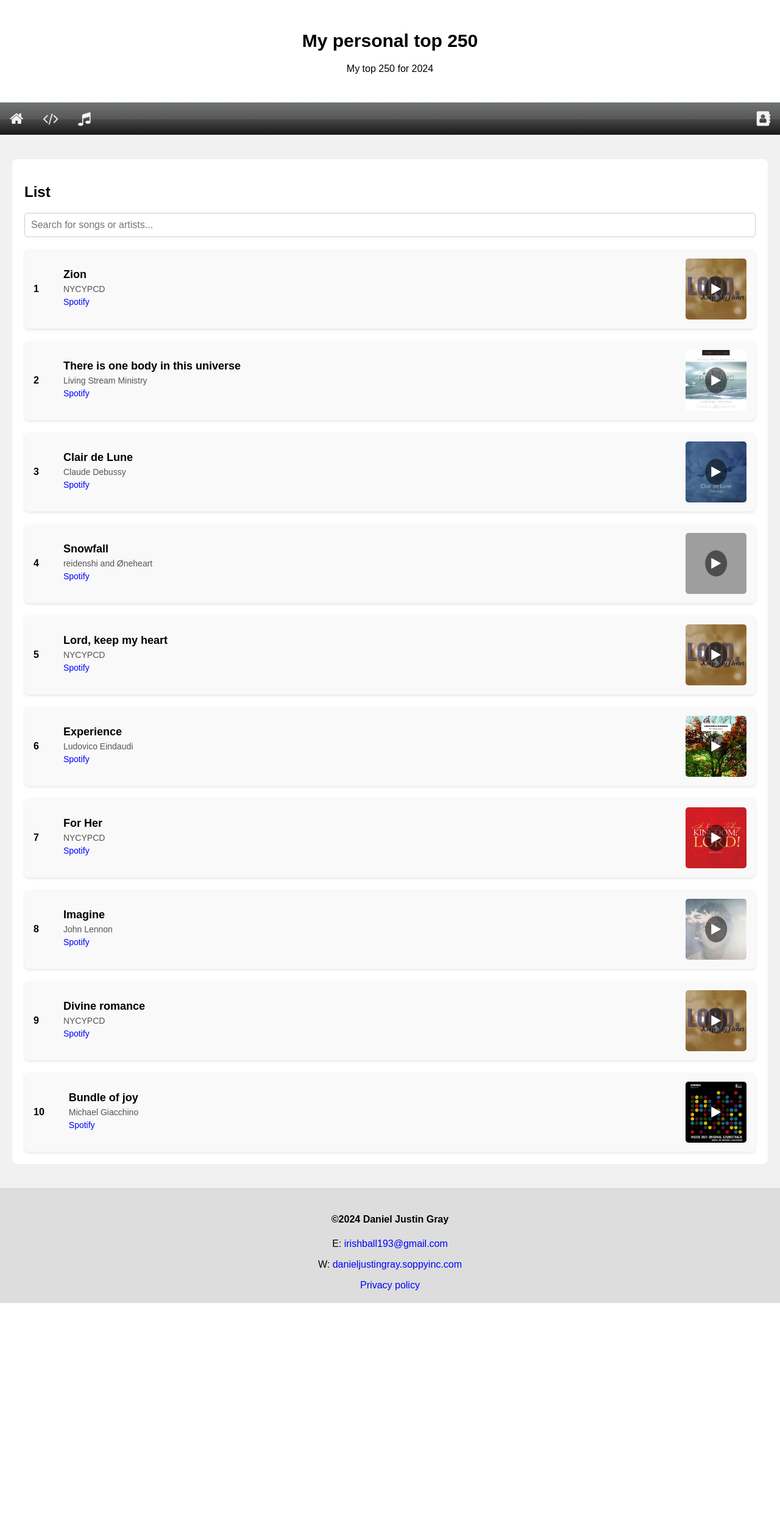
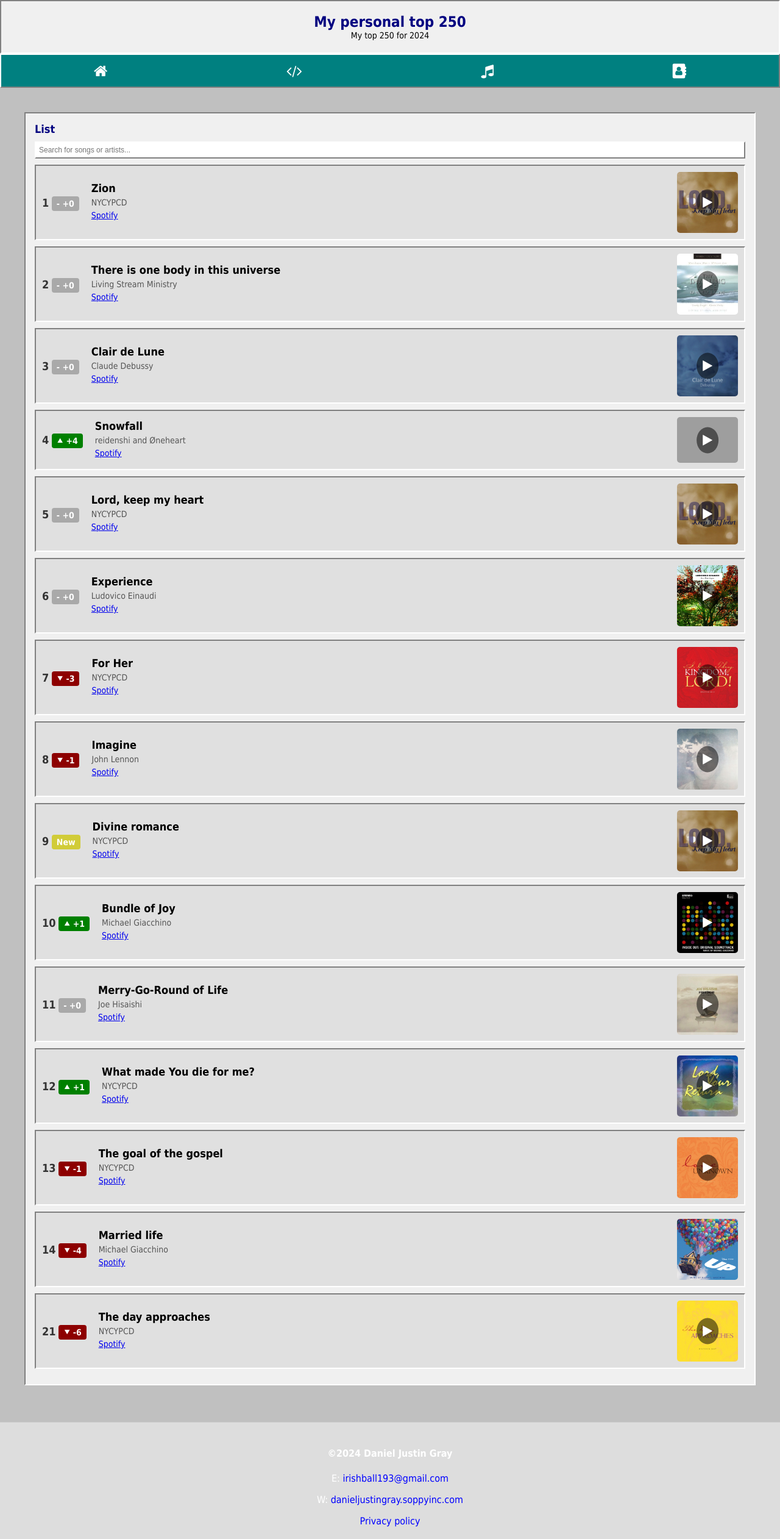
Before and after one commit to danieljustingray/danieljustingray, a PHP site: page /top250.html in a window 1280 px wide. Shown: the whole page at 61% size. Before the commit the page ends 2137 px from the top, so only its background shows below. Run offline with PHP 8.4, Linux system fonts and the light colour scheme; grey boxes are pictures that could not be loaded.

Commit message:
changed css + added songs

```diff
--- a/style.css
+++ b/style.css
@@ -1,135 +1,183 @@
-/* General Styles */
 * {
     box-sizing: border-box;
 }
-
 body {
-    font-family: Arial, sans-serif;
+    font-family: "Tahoma", "Verdana", sans-serif;
     padding: 0;
     margin: 0;
-    background: #f1f1f1;
+    background: #c0c0c0;
+    color: black;
+}
+header {
+    padding: 20px;
+    text-align: center;
+    background: #f0f0f0; /* Light gray */
+    border: 2px solid #808080;
+    border-bottom-color: white;
+    border-right-color: white;
+}
+header h1 {
+    font-size: 24px;
+    color: #000080; /* Classic blue */
+    margin: 0;
+}
+header p {
+    margin: 0;
+    font-size: 14px;
 }
 
-/* Header Styles */
-header {
-    padding: 30px;
+/* Navigation */
+nav {
+    display: flex;
+    justify-content: space-around;
+    background: #008080; /* Windows teal */
+    padding: 5px;
+    border: 2px solid #808080;
+    border-top-color: white;
+    border-left-color: white;
+}
+nav a {
+    font-family: "Tahoma", sans-serif;
+    font-size: 14px;
+    color: white;
+    text-decoration: none;
+    padding: 8px 16px;
+    border: 1px solid transparent;
+}
+nav a:hover {
+    background: #000080;
+    color: white;
+    border-color: #c0c0c0;
+}
+.card {
+    background: #f0f0f0;
+    padding: 15px;
+    margin: 20px;
+    border: 2px solid #808080;
+    border-bottom-color: white;
+    border-right-color: white;
+}
+h2 {
+    font-size: 18px;
+    color: #000080;
+    margin: 0 0 10px 0;
+}
+.search-container input {
+    width: 100%;
+    padding: 5px;
+    font-size: 12px;
+    border: 2px solid #808080;
+    border-top-color: white;
+    border-left-color: white;
+    background: #fff;
+}
+.song-list {
+    margin: 0;
+    padding: 0;
+    list-style: none;
+}
+.song-card {
+    display: flex;
+    align-items: center;
+    background: #e0e0e0;
+    padding: 10px;
+    margin: 10px 0;
+    border: 2px solid #808080;
+    border-bottom-color: white;
+    border-right-color: white;
+}
+.song-info h3 {
+    font-size: 14px;
+    margin: 0;
+    color: black;
+}
+.song-info p {
+    margin: 5px 0;
+    font-size: 12px;
+}
+footer {
     text-align: center;
-    background: white;
+    padding: 10px;
+    background: #008080;
+    color: white;
+    border-top: 2px solid #808080;
+    border-right-color: white;
+}
+footer a {
+    color: yellow;
+    text-decoration: underline;
 }
 
-header h1 {
-    font-size: 30px;
+
+@media screen and (max-width: 600px) {
+    nav {
+        flex-direction: column; /* Stack icons vertically */
+        align-items: center;
+    }
+    nav a {
+        width: 100%; /* Make the links take full width */
+        padding: 10px 0;
+    }
 }
 
-/* Navigation Bar */
-nav {
-    overflow: hidden;
-    background: linear-gradient(180deg, rgba(99, 102, 104, 0.9) 0%, rgba(69, 71, 71, 0.9) 50.52%, rgba(52, 52, 52, 0.9) 53.12%, rgba(0, 0, 0, 0.9) 100%);
-}
-
-nav a {
-    float: left;
-    display: block;
-    color: #f2f2f2;
-    text-align: center;
-    padding: 14px 16px;
-    text-decoration: none;
-}
-
-nav a:hover {
-    background: white;
-    color: black;
-    text-decoration: none;
-}
-
-/* Content Layout */
 .row {
     padding: 20px;
 }
-
-.card {
-    background-color: white;
-    padding: 20px;
-    margin-top: 20px;
-    border-radius: 8px;
+.song-number {
+    font-size: 18px;
+    font-weight: bold;
+    color: #333;
 }
-
-/* Search Bar */
-.search-container {
-    margin-bottom: 20px;
+.position-change {
+    font-size: 14px;
+    font-weight: bold;
+    padding: 4px 8px;
+    border-radius: 4px;
+    text-align: center;
+    margin-top: 5px;
 }
-
-#song-search {
-    width: 100%;
-    padding: 10px;
-    border: 1px solid #ccc;
-    border-radius: 5px;
-    font-size: 16px;
+.position-change.same {
+    color: white;
+    background-color: darkgrey;
 }
-
-/* Song List */
-.song-list {
-    display: flex;
-    flex-direction: column;
-    gap: 20px;
+.position-change.up {
+    color: white;
+    background-color: green;
 }
-
-.song-card {
-    display: flex;
-    align-items: center;
-    justify-content: space-between;
-    background: #f9f9f9;
-    padding: 15px;
-    border-radius: 8px;
-    box-shadow: 0px 2px 4px rgba(0, 0, 0, 0.1);
+.position-change.down {
+    color: white;
+    background-color: rgb(141, 0, 0);
 }
-
-.song-number {
-    font-weight: bold;
-    margin-right: 20px;
+.position-change.new {
+    color: white;
+    background-color: rgb(209, 204, 56);
 }
-
 .song-info {
     flex-grow: 1;
     margin-left: 20px;
+    min-width: 200px;
 }
-
 .song-info h3 {
     margin: 0;
     font-size: 18px;
 }
-
 .song-info p {
     margin: 5px 0;
     font-size: 14px;
     color: #555;
 }
-
-.song-info a {
-    color: blue;
-    text-decoration: none;
-    margin-right: 10px;
-}
-
-.song-info a:hover {
-    color: purple;
-    text-decoration: underline;
-}
-
-/* Album Container */
 .album-container {
     position: relative;
     display: inline-block;
+    flex: 0 0 100px;
+    max-width: 100px;
 }
-
 .album-cover {
     display: block;
-    width: 100px;
-    height: 100px;
+    width: 100%;
+    height: auto;
     border-radius: 5px;
 }
-
-/* Play Button */
 .play-audio {
     position: absolute;
     top: 50%;
@@ -143,12 +191,9 @@ nav a:hover {
     border-radius: 50%;
     cursor: pointer;
 }
-
 .play-audio:hover {
     background-color: rgba(0, 0, 0, 0.8);
 }
-
-/* Footer */
 footer {
     padding: 20px;
     text-align: center;
@@ -156,37 +201,42 @@ footer {
     margin-top: 20px;
     border-top: 1px solid #ccc;
 }
-
 footer a {
     color: blue;
     text-decoration: none;
 }
-
 footer a:hover {
     color: purple;
     text-decoration: underline;
 }
-
-/* Responsive Design */
-@media screen and (max-width: 800px) {
-    .row {
-        padding: 10px;
-    }
-
+@media (max-width: 700px) {
     .song-card {
         flex-direction: column;
         align-items: flex-start;
+        gap: 10px;
     }
-
+    .song-number-container {
+        margin-right: 0;
+        flex: 0 0 auto;
+    }
     .song-info {
         margin-left: 0;
-        margin-top: 10px;
+    }
+    .album-container {
+        flex: 0 0 auto;
     }
 }
-
-@media screen and (max-width: 400px) {
-    nav a {
-        float: none;
-        width: 100%;
+@media (max-width: 440px) {
+    header h1 {
+        font-size: 24px;
+    }
+    .song-card {
+        padding: 10px;
+    }
+    .song-info h3 {
+        font-size: 16px;
+    }
+    .song-info p {
+        font-size: 12px;
     }
 }
--- a/top250.html
+++ b/top250.html
@@ -5,9 +5,6 @@
     <link rel="stylesheet" href="style.css">
     <link rel="icon" type="image/x-icon" href="images/favicon.ico">
     <meta charset="UTF-8">
-    <meta name="description" content="Daniel's website">
-    <meta name="keywords" content="Portfolio">
-    <meta name="author" content="Daniel Gray">
     <meta name="viewport" content="width=device-width, initial-scale=1.0">
     <link rel="stylesheet" href="https://cdnjs.cloudflare.com/ajax/libs/font-awesome/4.7.0/css/font-awesome.min.css">
 </head>
@@ -22,7 +19,6 @@
     <a href="top250"><i class="fa fa-music" style='font-size:24px'></i></a>
     <a href="contact" style="float:right"><i class='fa fa-address-book' style='font-size:24px'></i></a>
 </nav>
-
 <div class="row">
     <div class="card">
         <h2>List</h2>
@@ -33,13 +29,14 @@
         <!-- Song List -->
         <div class="song-list" id="song-list">
             <div class="song-card">
+                <div class="song-number-container">
                     <span class="song-number">1</span>
+                    <span class="position-change same">- +0</span>
+                </div>
                 <div class="song-info">
                     <h3>Zion</h3>
                     <p>NYCYPCD</p>
-                    <p>
-                        <a href="https://open.spotify.com/track/30shotRtUcSGF3Vn7JFjdQ?si=50e6cd7cbc514fe8" target="_blank">Spotify</a>
-                    </p>
+                    <p><a href="https://open.spotify.com/track/30shotRtUcSGF3Vn7JFjdQ?si=50e6cd7cbc514fe8" target="_blank">Spotify</a></p>
                 </div>
                 <div class="album-container">
                     <img src="albums/lordkeepmyheart.png" alt="Album Cover" class="album-cover">
@@ -49,13 +46,14 @@
                 </div>
             </div>
             <div class="song-card">
+                <div class="song-number-container">
                     <span class="song-number">2</span>
+                    <span class="position-change same">- +0</span>
+                </div>
                 <div class="song-info">
                     <h3>There is one body in this universe</h3>
                     <p>Living Stream Ministry</p>
-                    <p>
-                        <a href="https://open.spotify.com/track/54YaZbA2je8tRph30uNYxN?si=25ff59a3ed294e42" target="_blank">Spotify</a>
-                    </p>
+                    <p><a href="https://open.spotify.com/track/54YaZbA2je8tRph30uNYxN?si=25ff59a3ed294e42" target="_blank">Spotify</a></p>
                 </div>
                 <div class="album-container">
                     <img src="albums/thydwellingplace.png" alt="Album Cover" class="album-cover">
@@ -65,13 +63,14 @@
                 </div>
             </div>
             <div class="song-card">
+                <div class="song-number-container">
                     <span class="song-number">3</span>
+                    <span class="position-change same">- +0</span>
+                </div>
                 <div class="song-info">
                     <h3>Clair de Lune</h3>
                     <p>Claude Debussy</p>
-                    <p>
-                        <a href="https://open.spotify.com/track/6Er8Fz6fuZNi5cvwQjv1ya?si=5ae2f8330e7a4797" target="_blank">Spotify</a>
-                    </p>
+                    <p><a href="https://open.spotify.com/track/6Er8Fz6fuZNi5cvwQjv1ya?si=5ae2f8330e7a4797" target="_blank">Spotify</a></p>
                 </div>
                 <div class="album-container">
                     <img src="albums/clair.png" alt="Album Cover" class="album-cover">
@@ -81,113 +80,206 @@
                 </div>
             </div>
             <div class="song-card">
+                <div class="song-number-container">
                     <span class="song-number">4</span>
+                    <span class="position-change up">&#11205; +4</span>
+                </div>
                 <div class="song-info">
                     <h3>Snowfall</h3>
-                    <p> reidenshi and Øneheart</p>
-                    <p>
-                        <a href="https://open.spotify.com/track/4xF4ZBGPZKxECeDFrqSAG4?si=5bc9e41613c344be" target="_blank">Spotify</a>
-                    </p>
+                    <p>reidenshi and Øneheart</p>
+                    <p><a href="https://open.spotify.com/track/4xF4ZBGPZKxECeDFrqSAG4?si=5bc9e41613c344be" target="_blank">Spotify</a></p>
                 </div>
                 <div class="album-container">
                     <img src="albums/snowfall.jpg" alt="Album Cover" class="album-cover">
-                    <button class="play-audio" onclick="playAudio( this,'audio/4.mp3')">
+                    <button class="play-audio" onclick="playAudio(this, 'audio/4.mp3')">
                         <i class="fa fa-play"></i>
                     </button>
                 </div>
             </div>
             <div class="song-card">
+                <div class="song-number-container">
                     <span class="song-number">5</span>
+                    <span class="position-change same">- +0</span>
+                </div>
                 <div class="song-info">
                     <h3>Lord, keep my heart</h3>
                     <p>NYCYPCD</p>
-                    <p>
-                        <a href="https://open.spotify.com/track/4qyvtbMANRfWUlGYAkrDd8?si=e324a672d0d1490c" target="_blank">Spotify</a>
-                    </p>
+                    <p><a href="https://open.spotify.com/track/4qyvtbMANRfWUlGYAkrDd8?si=e324a672d0d1490c" target="_blank">Spotify</a></p>
                 </div>
                 <div class="album-container">
                     <img src="albums/lordkeepmyheart.png" alt="Album Cover" class="album-cover">
-                    <button class="play-audio" onclick="playAudio( this,'audio/5.mp3')">
+                    <button class="play-audio" onclick="playAudio(this, 'audio/5.mp3')">
                         <i class="fa fa-play"></i>
                     </button>
                 </div>
             </div>
             <div class="song-card">
+                <div class="song-number-container">
                     <span class="song-number">6</span>
+                    <span class="position-change same">- +0</span>
+                </div>
                 <div class="song-info">
                     <h3>Experience</h3>
-                    <p>Ludovico Eindaudi</p>
-                    <p>
-                        <a href="https://open.spotify.com/track/1BncfTJAWxrsxyT9culBrj?si=34aee14add884b02" target="_blank">Spotify</a>
-                    </p>
+                    <p>Ludovico Einaudi</p>
+                    <p><a href="https://open.spotify.com/track/1BncfTJAWxrsxyT9culBrj?si=34aee14add884b02" target="_blank">Spotify</a></p>
                 </div>
                 <div class="album-container">
                     <img src="albums/experience.jpg" alt="Album Cover" class="album-cover">
-                    <button class="play-audio" onclick="playAudio( this,'audio/6.mp3')">
+                    <button class="play-audio" onclick="playAudio(this, 'audio/6.mp3')">
                         <i class="fa fa-play"></i>
                     </button>
                 </div>
             </div>
             <div class="song-card">
+                <div class="song-number-container">
                     <span class="song-number">7</span>
+                    <span class="position-change down">&#11206; -3</span>
+                </div>
                 <div class="song-info">
                     <h3>For Her</h3>
                     <p>NYCYPCD</p>
-                    <p>
-                        <a href="https://open.spotify.com/track/7MWXVAEdkHEuqT6cVY53SM?si=bbe4571e2438490c" target="_blank">Spotify</a>
-                    </p>
+                    <p><a href="https://open.spotify.com/track/7MWXVAEdkHEuqT6cVY53SM?si=bbe4571e2438490c" target="_blank">Spotify</a></p>
                 </div>
                 <div class="album-container">
                     <img src="albums/ilovethykingdom.jpg" alt="Album Cover" class="album-cover">
-                    <button class="play-audio" onclick="playAudio( this,'audio/7.mp3')">
+                    <button class="play-audio" onclick="playAudio(this, 'audio/7.mp3')">
                         <i class="fa fa-play"></i>
                     </button>
                 </div>
             </div>
             <div class="song-card">
+                <div class="song-number-container">
                     <span class="song-number">8</span>
+                    <span class="position-change down">&#11206; -1</span>
+                </div>
                 <div class="song-info">
                     <h3>Imagine</h3>
                     <p>John Lennon</p>
-                    <p>
-                        <a href="https://open.spotify.com/track/7pKfPomDEeI4TPT6EOYjn9?si=abe15e7e11704656" target="_blank">Spotify</a>
-                    </p>
+                    <p><a href="https://open.spotify.com/track/7pKfPomDEeI4TPT6EOYjn9?si=abe15e7e11704656" target="_blank">Spotify</a></p>
                 </div>
                 <div class="album-container">
                     <img src="albums/imaginejl.png" alt="Album Cover" class="album-cover">
-                    <button class="play-audio" onclick="playAudio( this,'audio/8.mp3')">
+                    <button class="play-audio" onclick="playAudio(this, 'audio/8.mp3')">
                         <i class="fa fa-play"></i>
                     </button>
                 </div>
             </div>
             <div class="song-card">
+                <div class="song-number-container">
                     <span class="song-number">9</span>
+                    <span class="position-change new">New</span>
+                </div>
                 <div class="song-info">
                     <h3>Divine romance</h3>
                     <p>NYCYPCD</p>
-                    <p>
-                        <a href="https://open.spotify.com/track/30nqhbFo0FU1YV6FcG75Eb?si=a9d2f843088e4b60" target="_blank">Spotify</a>
-                    </p>
+                    <p><a href="https://open.spotify.com/track/30nqhbFo0FU1YV6FcG75Eb?si=a9d2f843088e4b60" target="_blank">Spotify</a></p>
                 </div>
                 <div class="album-container">
                     <img src="albums/lordkeepmyheart.png" alt="Album Cover" class="album-cover">
-                    <button class="play-audio" onclick="playAudio( this,'audio/9.mp3')">
+                    <button class="play-audio" onclick="playAudio(this, 'audio/9.mp3')">
                         <i class="fa fa-play"></i>
                     </button>
                 </div>
             </div>
             <div class="song-card">
+                <div class="song-number-container">
                     <span class="song-number">10</span>
+                    <span class="position-change up">&#11205; +1</span>
+                </div>
                 <div class="song-info">
-                    <h3>Bundle of joy</h3>
+                    <h3>Bundle of Joy</h3>
                     <p>Michael Giacchino</p>
-                    <p>
-                        <a href="https://open.spotify.com/track/3eTgg18rKBD30Hef1gv0wz?si=e8aad25476084e5f" target="_blank">Spotify</a>
-                    </p>
+                    <p><a href="https://open.spotify.com/track/3eTgg18rKBD30Hef1gv0wz?si=e8aad25476084e5f" target="_blank">Spotify</a></p>
                 </div>
                 <div class="album-container">
                     <img src="albums/bundleofjoy.jpg" alt="Album Cover" class="album-cover">
-                    <button class="play-audio" onclick="playAudio( this,'audio/10.mp3')">
+                    <button class="play-audio" onclick="playAudio(this, 'audio/10.mp3')">
+                        <i class="fa fa-play"></i>
+                    </button>
+                </div>
+            </div>
+            <div class="song-card">
+                <div class="song-number-container">
+                    <span class="song-number">11</span>
+                    <span class="position-change same">- +0</span>
+                </div>
+                <div class="song-info">
+                    <h3>Merry-Go-Round of Life</h3>
+                    <p>Joe Hisaishi</p>
+                    <p><a href="https://open.spotify.com/track/39uLYYZytVUwcjgeYLI409?si=c756784f51024989" target="_blank">Spotify</a></p>
+                </div>
+                <div class="album-container">
+                    <img src="albums/merrygoround.jpg" alt="Album Cover" class="album-cover">
+
+                    <button class="play-audio" onclick="playAudio(this, 'audio/11.mp3')">
+                        <i class="fa fa-play"></i>
+                    </button>
+                </div>
+            </div>
+            <div class="song-card">
+                <div class="song-number-container">
+                    <span class="song-number">12</span>
+                    <span class="position-change up">⯅ +1</span>
+                </div>
+                <div class="song-info">
+                    <h3>What made You die for me?</h3>
+                    <p>NYCYPCD</p>
+                    <p><a href="https://open.spotify.com/track/2cRNB13mfGOqnu5Boq30h9?si=bb2658d69ce947c8" target="_blank">Spotify</a></p>
+                </div>
+                <div class="album-container">
+                    <img src="albums/lordyourreturn.png" alt="Album Cover" class="album-cover">
+
+                    <button class="play-audio" onclick="playAudio(this, 'audio/12.mp3')">
+                        <i class="fa fa-play"></i>
+                    </button>
+                </div>
+            </div>
+            <div class="song-card">
+                <div class="song-number-container">
+                    <span class="song-number">13</span>
+                    <span class="position-change down">⯆ -1</span>
+                </div>
+                <div class="song-info">
+                    <h3>The goal of the gospel</h3>
+                    <p>NYCYPCD</p>
+                    <p><a href="https://open.spotify.com/track/7eejyNi1YOYdw9qHdldbp2?si=588ac1736dc84f7a" target="_blank">Spotify</a></p>
+                </div>
+                <div class="album-container">
+                    <img src="albums/loveunknown.png" alt="Album Cover" class="album-cover">
+
+                    <button class="play-audio" onclick="playAudio(this, 'audio/13.mp3')">
+                        <i class="fa fa-play"></i>
+                    </button>
+                </div>
+            </div>
+            <div class="song-card">
+                <div class="song-number-container">
+                    <span class="song-number">14</span>
+                    <span class="position-change down">⯆ -4</span>
+                </div>
+                <div class="song-info">
+                    <h3>Married life</h3>
+                    <p>Michael Giacchino</p>
+                    <p><a href="https://open.spotify.com/track/7iocNjLrxPHLl8njgRlv5U?si=c68e48d5798d4ff4" target="_blank">Spotify</a></p>
+                </div>
+                <div class="album-container">
+                    <img src="albums/marriedlife.jpg" alt="Album Cover" class="album-cover">
+                </div>
+            </div>
+            <div class="song-card">
+                <div class="song-number-container">
+                    <span class="song-number">21</span>
+                    <span class="position-change down">⯆ -6</span>
+                </div>
+                <div class="song-info">
+                    <h3>The day approaches</h3>
+                    <p>NYCYPCD</p>
+                    <p><a href="https://open.spotify.com/track/3Ibi0uokAZfx3rdyP1AMaC?si=99d6aa0c783047b1" target="_blank">Spotify</a></p>
+                </div>
+                <div class="album-container">
+                    <img src="albums/dayapproaches.png" alt="Album Cover" class="album-cover">
+
+                    <button class="play-audio" onclick="playAudio(this, 'audio/14.mp3')">
                         <i class="fa fa-play"></i>
                     </button>
                 </div>
@@ -196,61 +288,12 @@
         <audio id="audio-player" src=""></audio>
     </div>
 </div>
-
 <footer>
     <h4>&copy;2024 Daniel Justin Gray</h4>
     <p>E: <a href="mailto:irishball193@gmail.com">irishball193@gmail.com</a></p>
     <p>W: <a href="#">danieljustingray.soppyinc.com</a></p>
     <a href="privacy.html">Privacy policy</a>
 </footer>
-
-<script>
-    function filterSongs() {
-        const query = document.getElementById('song-search').value.toLowerCase();
-        const songCards = document.querySelectorAll('.song-card');
-
-        songCards.forEach(card => {
-            const songTitle = card.querySelector('.song-info h3').innerText.toLowerCase();
-            const artistName = card.querySelector('.song-info p').innerText.toLowerCase();
-
-            if (songTitle.includes(query) || artistName.includes(query)) {
-                card.style.display = 'flex'; // Show matching card
-            } else {
-                card.style.display = 'none'; // Hide non-matching card
-            }
-        });
-    }
-    function playAudio(button, src) {
-    const audioPlayer = document.getElementById('audio-player');
-    const allButtons = document.querySelectorAll('.play-audio i');
-
-    // Pause current playing audio if it's a different track
-    if (audioPlayer.src.endsWith(src)) {
-        if (audioPlayer.paused) {
-            audioPlayer.play();
-            button.querySelector('i').className = 'fa fa-pause';
-        } else {
-            audioPlayer.pause();
-            button.querySelector('i').className = 'fa fa-play';
-        }
-    } else {
-        // Stop any currently playing audio and reset icons
-        audioPlayer.pause();
-        allButtons.forEach(icon => (icon.className = 'fa fa-play'));
-
-        // Play the new audio
-        audioPlayer.src = src;
-        audioPlayer.play();
-        button.querySelector('i').className = 'fa fa-pause';
-    }
-
-    // Update icon when playback ends
-    audioPlayer.onended = () => {
-        button.querySelector('i').className = 'fa fa-play';
-    };
-}
-
-
-</script>
+<script src="script.js"></script>
 </body>
 </html>
```
Also changed, not shown: script.js (added, +16 -0 lines), albums/dayapproaches.png (added), albums/lordyourreturn.png (added), albums/loveunknown.png (added), albums/marriedlife.jpg (added), albums/merrygoround.jpg (added), 4 other files. Lines whose indentation alone changed are shown as unchanged.
